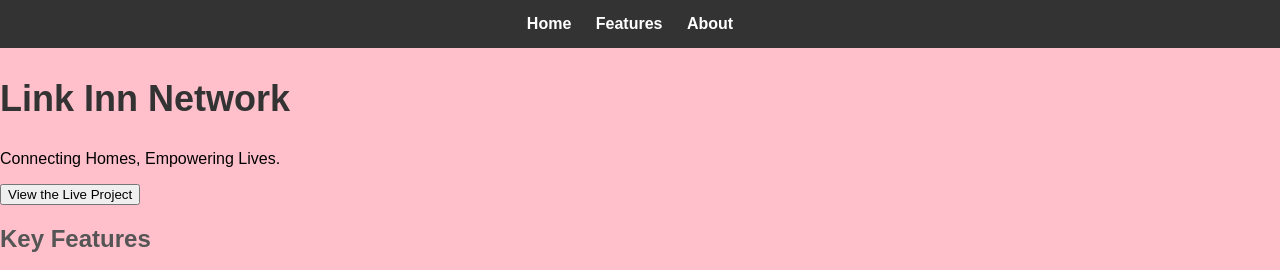
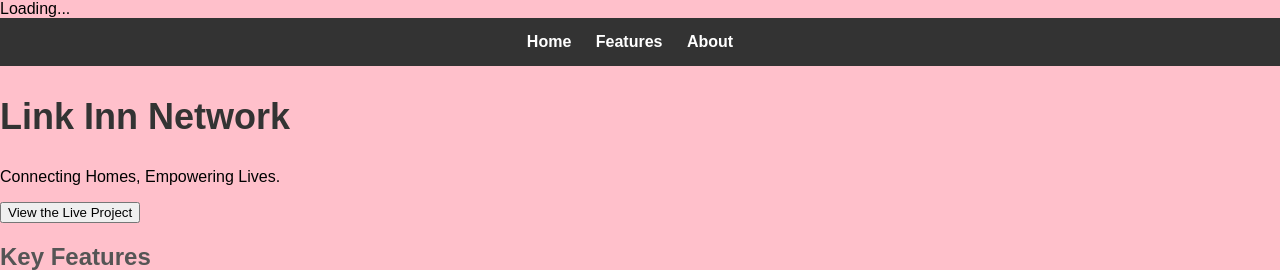
Before and after one commit to webstafrank/Link_inn_network, a Python web app: template app/templates/index.html in a window 1280 px wide. Shown: the top 270 px of the page. Run offline with Jinja, Linux system fonts and the light colour scheme; the template is opened without the code that fills it, so the values that code supplies are empty.

Commit message:
The landing page

```diff
--- a/app/templates/index.html
+++ b/app/templates/index.html
@@ -6,10 +6,15 @@
     <meta name="viewport" content="width=device-width, initial-scale=1.0">
     <meta name="description" content="Landing Page for Link Inn Internets">
     <title>Link Inn Internets</title>
+    <!-- Google Fonts for modern typography -->
+    <link href="https://fonts.googleapis.com/css2?family=Poppins:wght@400;600&display=swap" rel="stylesheet">
     <link rel="stylesheet" href="styles.css">
 </head>
 
 <body>
+    <!-- Page Loader -->
+    <div id="loader">Loading...</div>
+
     <!-- Header Section -->
     <header>
         <nav>
@@ -57,7 +62,7 @@
             This project was inspired by my passion for solving real-world problems, particularly the challenge of affordable internet access in our community.
             Link Inn Internets was developed to provide affordable internet services and a community forum for sharing news and job opportunities.
             This project is a Portfolio Project for ALX School. You can check out the source code on
-            <a href="https://https://github.com/webstafrank/Link_inn_network" target="_blank">GitHub</a>.
+            <a href="https://github.com/webstafrank/Link_inn_network" target="_blank">GitHub</a>.
         </p>
         <div class="team">
             <h3>Meet the Developer</h3>
```
